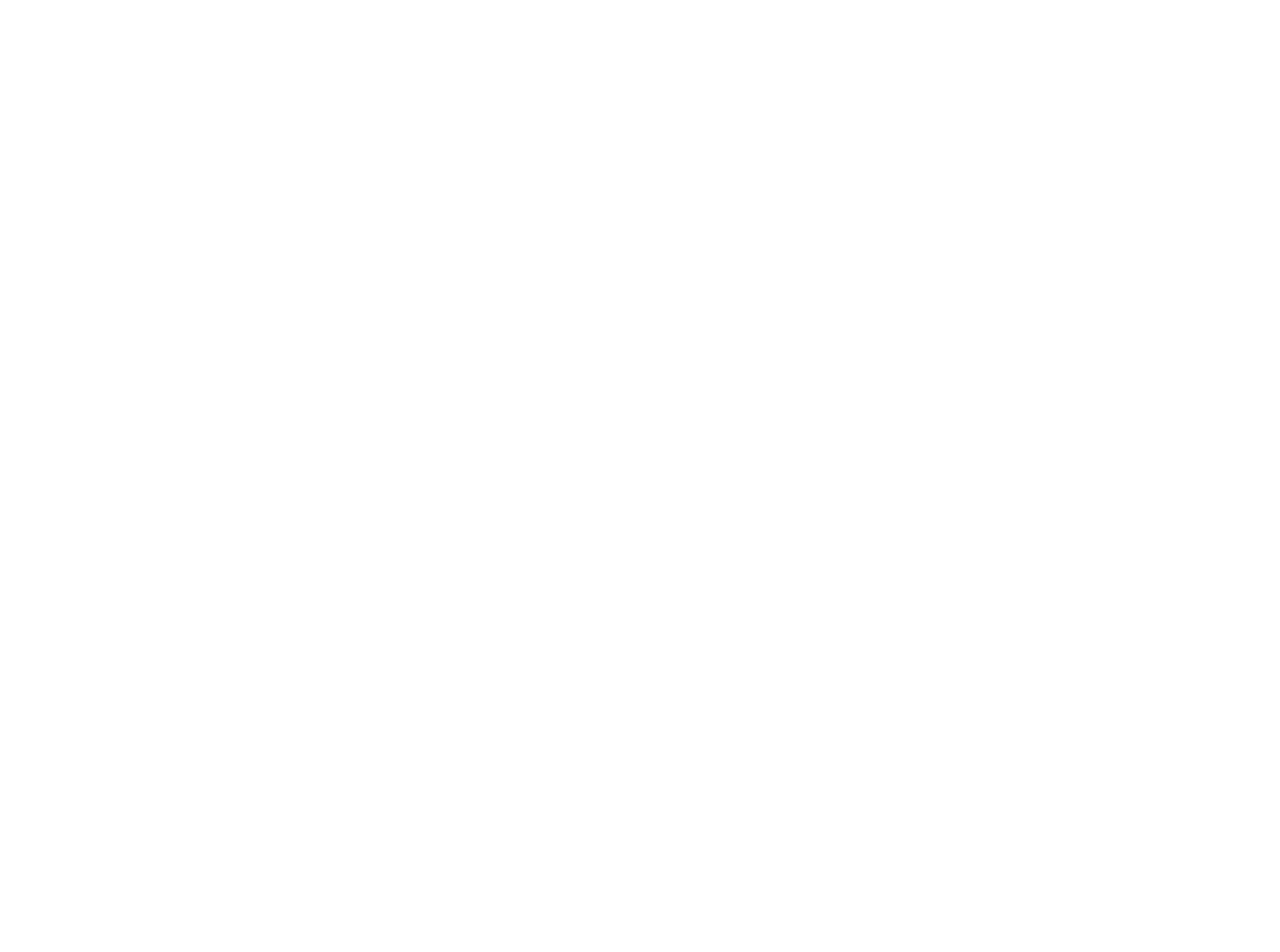
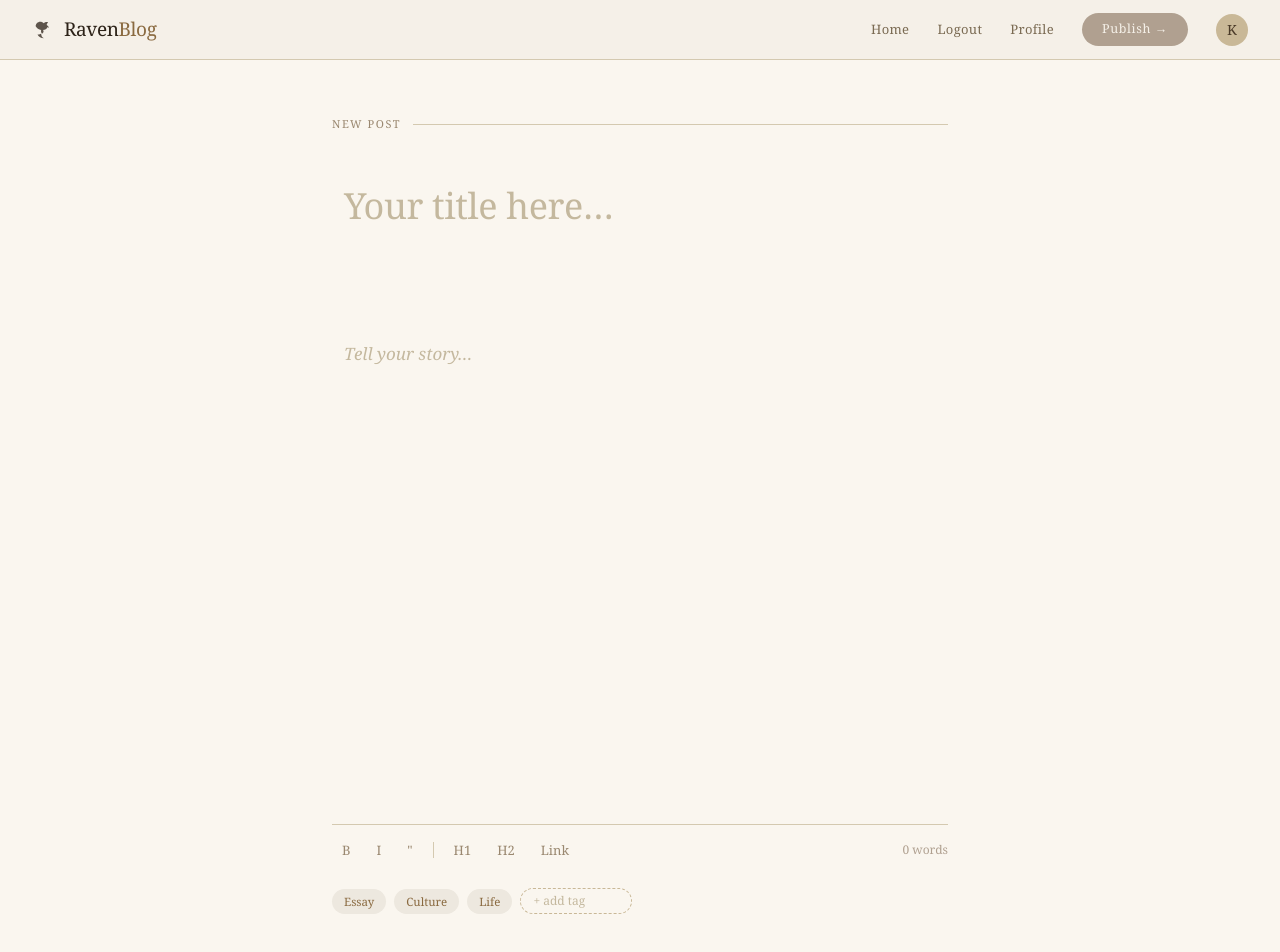
Before and after one commit to Kunal245/RavenBlog, a React (Vite) app in the folder frontend/: page /publish in a window 1280 px wide. Before the commit this address had no page. Shown: the top 952 px of the page. Before the commit the page ends 800 px from the top, so only its background shows below. Built offline with nearby package versions, Linux system fonts and the light colour scheme.

Commit message:
frontend done almost maybe

```diff
--- a/frontend/index.html
+++ b/frontend/index.html
@@ -1,12 +1,12 @@
 <!doctype html>
-<html lang="en">
+<html lang="en" class="bg-orange-100">
   <head>
     <meta charset="UTF-8" />
     <link rel="icon" type="image/svg+xml" href="/favicon.svg" />
     <meta name="viewport" content="width=device-width, initial-scale=1.0" />
     <title>frontend</title>
   </head>
-  <body>
+  <body >
     <div id="root"></div>
     <script type="module" src="/src/main.tsx"></script>
   </body>
--- a/frontend/src/App.tsx
+++ b/frontend/src/App.tsx
@@ -3,7 +3,8 @@
 import { Signup } from "./pages/Signup"
 import { Signin } from "./pages/Signin"
 import { Blog } from "./pages/Blog"
-import { Blogs } from './components/Blogs'
+import { Blogs } from './pages/Blogs'
+import { Publish } from './pages/Publish'
 
 function App() {
 
@@ -15,6 +16,7 @@
           <Route path='/signin' element={<Signin/>} />
           <Route path='/blog/:id' element={<Blog/>} />
           <Route path='/blogs' element={<Blogs/>} />
+          <Route path='/publish' element={<Publish/>} />
         </Routes>
       </BrowserRouter>
     </>
--- a/frontend/src/components/AppBar.tsx
+++ b/frontend/src/components/AppBar.tsx
@@ -1,34 +1,50 @@
+import { Link } from "react-router-dom";
 import { Avatar } from "./BlogCard";
 
-interface AppBarProps{
-    username: string
+interface AppBarProps {
+  username: string;
+  rightSlot?: React.ReactNode;
 }
 
-export const AppBar = ({username}:AppBarProps ) => {
+export const AppBar = ({ username, rightSlot }: AppBarProps) => {
+  const handleLogout = () => {
+    // clear token / session here
+  };
+
   return (
     <div className="bg-[#f5f0e8] border-b border-[#d4c9b0] px-8 h-[60px] flex items-center justify-between w-full">
 
-      <a href="/" className="flex items-center gap-2.5 no-underline">
+      <Link to="/blogs" className="flex items-center gap-2.5 no-underline">
         <RavenIcon />
         <span className="font-serif text-[19px] font-medium text-[#2c2218] tracking-tight">
           Raven<span className="text-[#8a6a40]">Blog</span>
         </span>
-      </a>
+      </Link>
 
       <nav className="flex items-center gap-7">
-        <a href="/discover" className="font-serif text-[13px] text-[#7a6a52] hover:text-[#2c2218] transition-colors no-underline tracking-wide">
+        <Link to="/" className="font-serif text-[13px] text-[#7a6a52] hover:text-[#2c2218] transition-colors no-underline tracking-wide">
           Home
-        </a>
-        <a href="/following" className="font-serif text-[13px] text-[#7a6a52] hover:text-[#2c2218] transition-colors no-underline tracking-wide">
+        </Link>
+        <button
+          onClick={handleLogout}
+          className="font-serif text-[13px] text-[#7a6a52] hover:text-[#2c2218] transition-colors bg-transparent border-none cursor-pointer tracking-wide"
+        >
           Logout
-        </a>
-        <a href="/bookmarks" className="font-serif text-[13px] text-[#7a6a52] hover:text-[#2c2218] transition-colors no-underline tracking-wide">
+        </button>
+        <Link to="/profile" className="font-serif text-[13px] text-[#7a6a52] hover:text-[#2c2218] transition-colors no-underline tracking-wide">
           Profile
-        </a>
-        <button className="font-serif text-[12.5px] text-[#f5f0e8] bg-[#2c2218] hover:bg-[#4a3a28] transition-colors rounded-full px-[18px] py-[7px] tracking-wider">
-          ✦ Write
-        </button>
-        <Avatar name={username}></Avatar>
+        </Link>
+
+        {rightSlot ?? (
+          <Link
+            to="/publish"
+            className="font-serif text-[12.5px] text-[#f5f0e8] bg-[#2c2218] hover:bg-[#4a3a28] transition-colors rounded-full px-[18px] py-[7px] tracking-wider no-underline"
+          >
+            ✦ Write
+          </Link>
+        )}
+
+        <Avatar name={username} />
       </nav>
     </div>
   );
--- /dev/null
+++ b/frontend/src/components/BlogPage.tsx
@@ -0,0 +1,63 @@
+import { AppBar } from "./AppBar";
+import type { Blog } from "../hooks";
+
+export const BlogPage = ({ blog }: { blog: Blog }) => {
+  const wordCount = blog.content.split(" ").length;
+  const readTime = Math.ceil(wordCount / 200);
+
+  return (
+    <div className="min-h-screen bg-[#faf6ef]">
+      <AppBar username="Kunal" />
+
+      {/* Hero */}
+      <div className="max-w-2xl mx-auto px-8 pt-16 pb-10">
+        <span className="inline-block font-serif text-[11px] tracking-[0.12em] uppercase text-[#8a6a40] border border-[#c9a870] rounded-full px-3 py-1 mb-6">
+          {`${readTime} min read`}
+        </span>
+
+        <h1 className="font-serif text-[38px] font-medium text-[#1e160e] leading-[1.2] tracking-tight mb-5">
+          {blog.title}
+        </h1>
+
+        {/* Author meta strip */}
+        <div className="flex items-center gap-3 py-5 border-t border-b border-[#d4c9b0] mt-8">
+          <div className="w-10 h-10 rounded-full bg-[#c9b897] flex items-center justify-center font-serif text-base font-medium text-[#4a3a28] flex-shrink-0">
+            {blog.author.name?.[0]?.toUpperCase() ?? "A"}
+          </div>
+          <div className="flex-1">
+            <p className="font-serif text-[13.5px] font-medium text-[#2c2218]">
+              {blog.author.name || "Anonymous"}
+            </p>
+            <p className="font-serif text-xs text-[#9a8870] mt-0.5">
+              {"6 April"} · {wordCount.toLocaleString()} words
+            </p>
+          </div>
+          <div className="flex items-center gap-4">
+            <button className="font-serif text-xs text-[#9a8870] hover:text-[#2c2218] transition-colors bg-transparent border-none cursor-pointer">
+              ♡ Like
+            </button>
+            <button className="font-serif text-xs text-[#9a8870] hover:text-[#2c2218] transition-colors bg-transparent border-none cursor-pointer">
+              ⬆ Share
+            </button>
+          </div>
+        </div>
+      </div>
+
+      {/* Body */}
+      <div className="max-w-2xl mx-auto px-8 prose-beige">
+        <div className="font-serif text-[17px] text-[#3a2e22] leading-[1.85] [&>p]:mb-7 [&>p:first-child::first-letter]:font-serif [&>p:first-child::first-letter]:text-[64px] [&>p:first-child::first-letter]:font-medium [&>p:first-child::first-letter]:float-left [&>p:first-child::first-letter]:leading-[0.8] [&>p:first-child::first-letter]:mr-2.5 [&>p:first-child::first-letter]:mt-1.5 [&>p:first-child::first-letter]:text-[#8a6a40]">
+          {blog.content.split("\n\n").map((para, i) => (
+            <p key={i}>{para}</p>
+          ))}
+        </div>
+
+        {/* Ornament divider */}
+        <div className="flex items-center gap-4 my-12">
+          <div className="flex-1 h-px bg-[#d4c9b0]" />
+          <span className="font-serif text-base text-[#c9a870]">✦</span>
+          <div className="flex-1 h-px bg-[#d4c9b0]" />
+        </div>
+      </div>
+    </div>
+  );
+};
--- a/frontend/src/hooks/index.ts
+++ b/frontend/src/hooks/index.ts
@@ -3,7 +3,7 @@
 import { BACKEND_URL } from "../config"
 
 
-interface Blog{
+export interface Blog{
     "content": string,
     "title": string,
     "id": string,
@@ -18,13 +18,13 @@
 
     useEffect (() => {
         //sending backend fetch request to get a perticular blog
-        axios.get(`${BACKEND_URL}/api/v1/blog/bulk${id}`, {
+        axios.get(`${BACKEND_URL}/api/v1/blog/${id}`, {
             headers: {
                 Authorization: localStorage.getItem("token")
             }
         })
             .then(response => {
-                setBlog(response.data.blogs);
+                setBlog(response.data.blog);
                 setLoading(false);
             })
     }, [id])
--- a/frontend/src/pages/Blog.tsx
+++ b/frontend/src/pages/Blog.tsx
@@ -1,5 +1,28 @@
+import { useParams } from "react-router-dom";
+import { useBlog } from "../hooks"
+import { BlogPage } from "../components/BlogPage";
+
 export const Blog = () => {
-    return <div>
-        Blog
-    </div>
+
+    const { id } = useParams();
+    const {loading, blog} = useBlog({
+        id: id || ""
+    });
+
+    if(loading){
+        return <div role="status" className=" w-screen h-screen bg-taupe-100 animate-pulse">
+            <div className="h-2.5 bg-neutral-quaternary rounded-full w-48 mb-4"></div>
+            <div className="h-2 bg-neutral-quaternary rounded-full max-w-[360px] mb-2.5"></div>
+            <div className="h-2 bg-neutral-quaternary rounded-full mb-2.5"></div>
+            <div className="h-2 bg-neutral-quaternary rounded-full max-w-[330px] mb-2.5"></div>
+            <div className="h-2 bg-neutral-quaternary rounded-full max-w-[300px] mb-2.5"></div>
+            <div className="h-2 bg-neutral-quaternary rounded-full max-w-[360px]"></div>
+            <span className="sr-only">Loading...</span>
+        </div>
+    }
+    if (!blog) return <div>Blog not found</div>;
+
+    return <div className="bg-taupe-600">
+            <BlogPage blog={blog}></BlogPage>
+        </div>
 }
--- a/frontend/src/components/Blogs.tsx
+++ b/frontend/src/pages/Blogs.tsx
@@ -1,13 +1,13 @@
 import { useBlogs } from "../hooks"
-import { AppBar } from "./AppBar"
-import { BlogCard } from "./BlogCard"
+import { AppBar } from "../components/AppBar"
+import { BlogCard } from "../components/BlogCard"
 
 export const Blogs = () => {
 
     const {loading, blogs} = useBlogs();
 
     if(loading){
-        return <div role="status" className="max-w-sm animate-pulse">
+        return <div role="status" className="w-screen h-screen bg-taupe-100 animate-pulse">
             <div className="h-2.5 bg-neutral-quaternary rounded-full w-48 mb-4"></div>
             <div className="h-2 bg-neutral-quaternary rounded-full max-w-[360px] mb-2.5"></div>
             <div className="h-2 bg-neutral-quaternary rounded-full mb-2.5"></div>
--- /dev/null
+++ b/frontend/src/pages/Publish.tsx
@@ -0,0 +1,102 @@
+import { useState } from "react";
+import { AppBar } from "../components/AppBar";
+import axios from "axios";
+import { BACKEND_URL } from "../config";
+import { useNavigate } from "react-router-dom";
+
+
+export const Publish = () => {
+  const [title, setTitle] = useState("");
+  const [content, setContent] = useState("");
+  const navigate = useNavigate()
+
+  const wordCount = content.trim() ? content.trim().split(/\s+/).length : 0;
+  const canPublish = title.trim().length > 0 && content.trim().length > 0;
+
+  return (
+    <div className="min-h-screen bg-[#faf6ef]">
+      <AppBar
+        username="Kunal"
+        rightSlot={
+          <button
+            onClick={async () => {
+                const response = await axios.post(`${BACKEND_URL}/api/v1/blog`, {
+                    title,
+                    content,
+                }, {
+                    headers: {
+                        Authorization: localStorage.getItem("token")
+                    }
+                });
+                navigate(`/blog/${response.data.id}`)
+            }}
+            disabled={!canPublish}
+            className="font-serif text-[12.5px] text-[#f5f0e8] bg-[#2c2218] disabled:bg-[#b0a090] disabled:cursor-not-allowed hover:bg-[#4a3a28] transition-colors rounded-full px-5 py-[7px] tracking-wider"
+          >
+            Publish →
+          </button>
+        }
+      />
+
+      <div className="max-width-2xl max-w-[680px] mx-auto px-8 pt-14 pb-20">
+
+        {/* Label */}
+        <div className="flex items-center gap-3 mb-10">
+          <span className="font-serif text-[11px] tracking-[0.14em] uppercase text-[#9a8870]">
+            New post
+          </span>
+          <div className="flex-1 h-px bg-[#d4c9b0]" />
+        </div>
+
+        {/* Title */}
+        <textarea
+          rows={2}
+          value={title}
+          onChange={(e) => setTitle(e.target.value)}
+          placeholder="Your title here…"
+          className="w-full font-serif text-[36px] font-medium text-[#1e160e] bg-transparent border-none outline-none resize-none leading-snug tracking-tight placeholder:text-[#c4b89e] border-b border-[#d4c9b0] pb-5 mb-6"
+        />
+
+        {/* Content */}
+        <textarea
+          rows={14}
+          value={content}
+          onChange={(e) => setContent(e.target.value)}
+          placeholder="Tell your story…"
+          className="w-full font-serif text-[17px] text-[#3a2e22] leading-[1.85] bg-transparent border-none outline-none resize-none min-h-[360px] placeholder:text-[#c4b89e] placeholder:italic"
+        />
+
+        {/* Toolbar */}
+        <div className="flex items-center gap-1.5 pt-3 border-t border-[#d4c9b0] mt-8">
+          {["B", "I", '"'].map((t, i) => (
+            <button key={i} className="font-serif text-[13px] text-[#9a8870] hover:text-[#2c2218] hover:bg-[#ede8df] px-2.5 py-1 rounded-md transition-colors">
+              {t}
+            </button>
+          ))}
+          <div className="w-px h-4 bg-[#d4c9b0] mx-1" />
+          {["H1", "H2", "Link"].map((t, i) => (
+            <button key={i} className="font-serif text-[13px] text-[#9a8870] hover:text-[#2c2218] hover:bg-[#ede8df] px-2.5 py-1 rounded-md transition-colors">
+              {t}
+            </button>
+          ))}
+          <span className="ml-auto font-serif text-xs text-[#b0a090]">
+            {wordCount} words
+          </span>
+        </div>
+
+        {/* Tags */}
+        <div className="flex items-center gap-2 mt-6 flex-wrap">
+          {["Essay", "Culture", "Life"].map((tag) => (
+            <span key={tag} className="font-serif text-[11.5px] text-[#8a6a40] bg-[#ede8df] rounded-full px-3 py-1">
+              {tag}
+            </span>
+          ))}
+          <input
+            placeholder="+ add tag"
+            className="font-serif text-xs text-[#5a4a38] bg-transparent border border-dashed border-[#c9b897] rounded-full px-3 py-1 w-28 outline-none placeholder:text-[#c4b89e]"
+          />
+        </div>
+      </div>
+    </div>
+  );
+};
```
